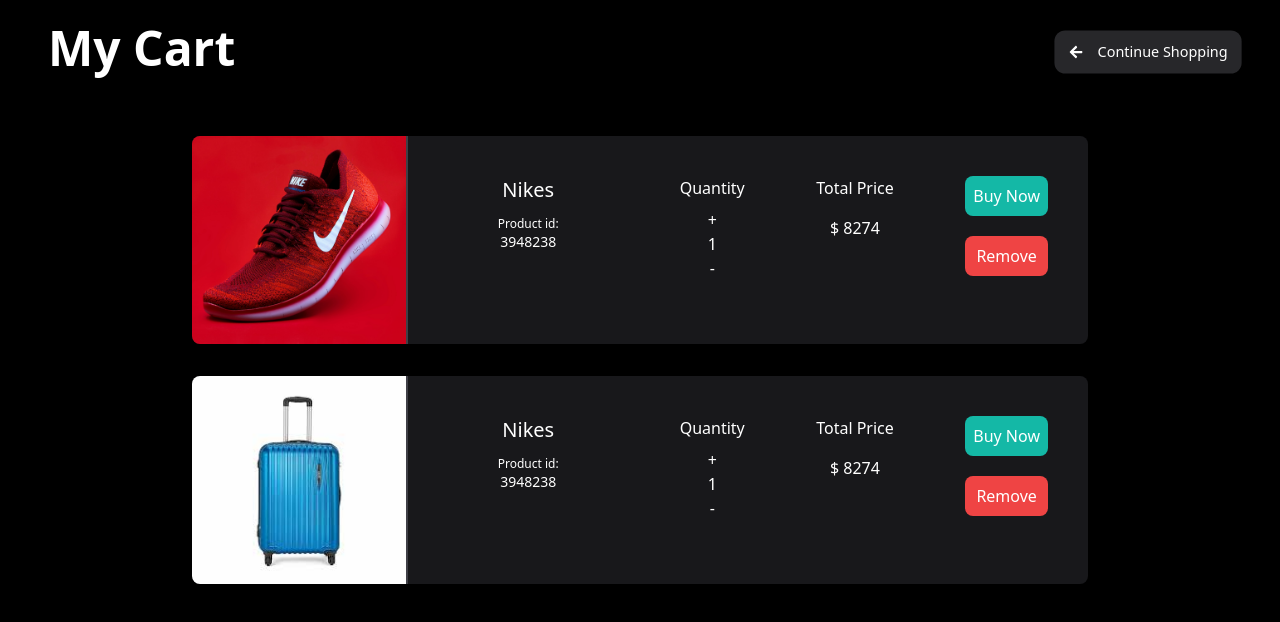
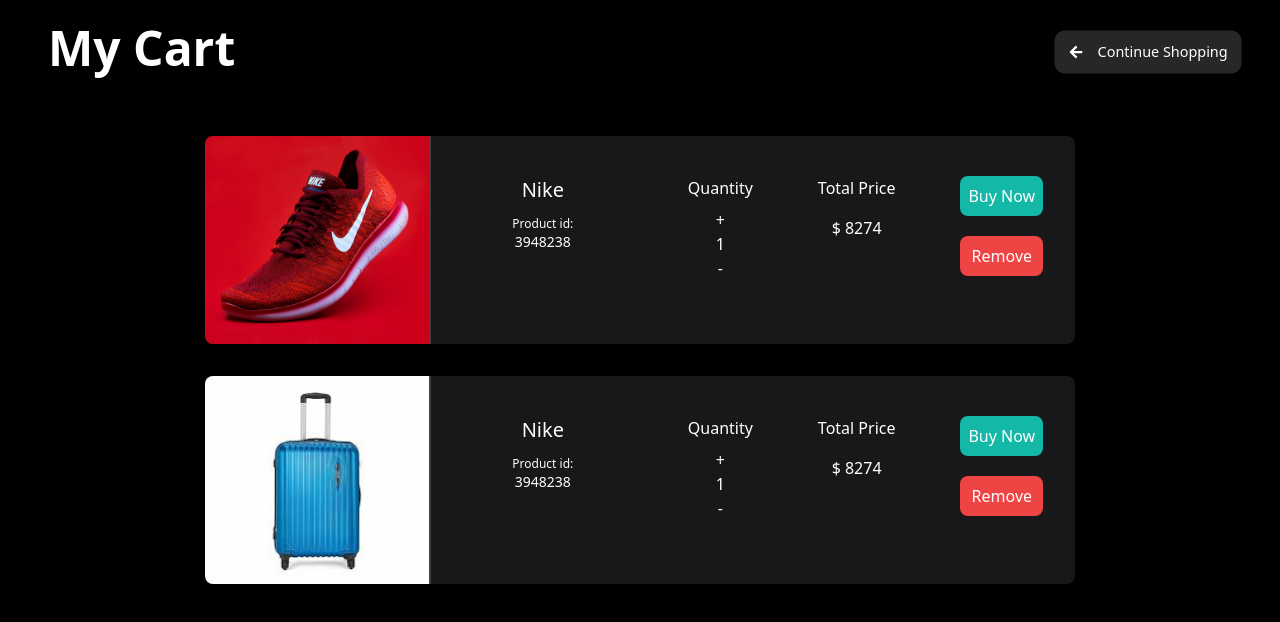
Before and after one commit to Noel1214/e-commerce-app, a Next.js app in the folder Frontend/: page /cart in a window 1280 px wide. Shown: the top 622 px of the page. Built offline with nearby package versions, Linux system fonts and the light colour scheme.

Commit message:
shrinking of image is handled and minor changes made to positions of elements in card

```diff
--- a/Frontend/src/components/CartItemCard.tsx
+++ b/Frontend/src/components/CartItemCard.tsx
@@ -2,15 +2,15 @@
 
 const CartItemCard = ({image}) => {
     return (
-        <div className='bg-zinc-900 w-[70vw] rounded-lg overflow-hidden'>
+        <div className='bg-zinc-900 w-[68vw] rounded-lg overflow-hidden'>
             <div className='flex text'>
-                <div className='border-r-2 border-zinc-700'>
+                <div className='shrink-0 border-r-2 border-zinc-700'>
                     <img className='h-[13rem] w-[14rem] object-cover shrink-0' src={`${image}`} alt="" />
                 </div>
-                <div className='flex justify-between mx-10 mt-10 w-[70%]'>
+                <div className='flex justify-between mx-8 mt-10 w-[40rem]'>
                     <div className='w-[10rem] overflow-hidden flex flex-col items-center gap-3 text-center'>
                         <div>
-                            <h1 className='text-xl'>Nikes</h1>
+                            <h1 className='text-xl'>Nike</h1>
                         </div>
                         <div>
                             <h1 className='text-xs'>Product id:</h1>
```
